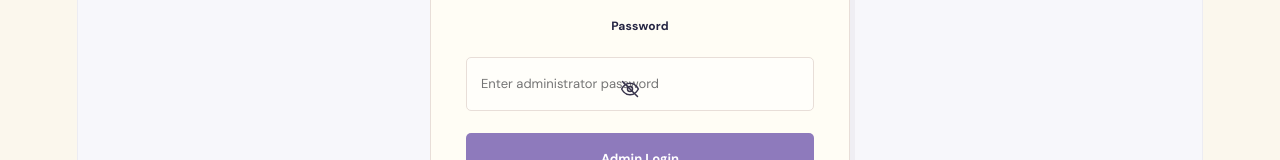
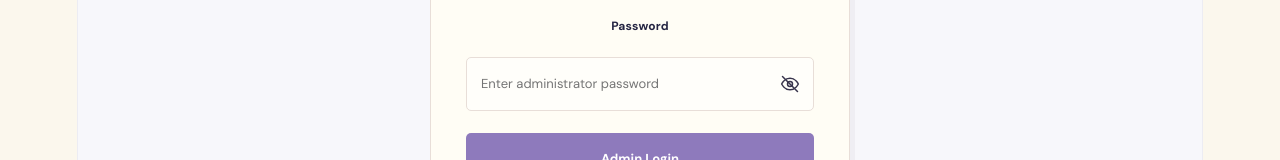
Before and after one commit to NeverQuitSoul/CampusLoop, a React (Vite) app in the folder frontend/: page /CampusLoop/admin/login in a window 1280 px wide. Shown: the part 404-564 px from the top of the page. Built offline with nearby package versions, Linux system fonts and the light colour scheme.

Commit message:
Align password eye icon to right side of input

```diff
--- a/frontend/src/pages/AdminLogin.jsx
+++ b/frontend/src/pages/AdminLogin.jsx
@@ -112,7 +112,11 @@ function AdminLogin() {
                                 background: "transparent",
                                 padding: "4px",
                                 cursor: "pointer",
-                                color: "inherit"
+                                color: "inherit",
+                                width: "auto",
+                                minWidth: "0",
+                                margin: "0",
+                                borderRadius: "0"
                             }}
                         >
                             <PasswordEye visible={showPassword} />
```
